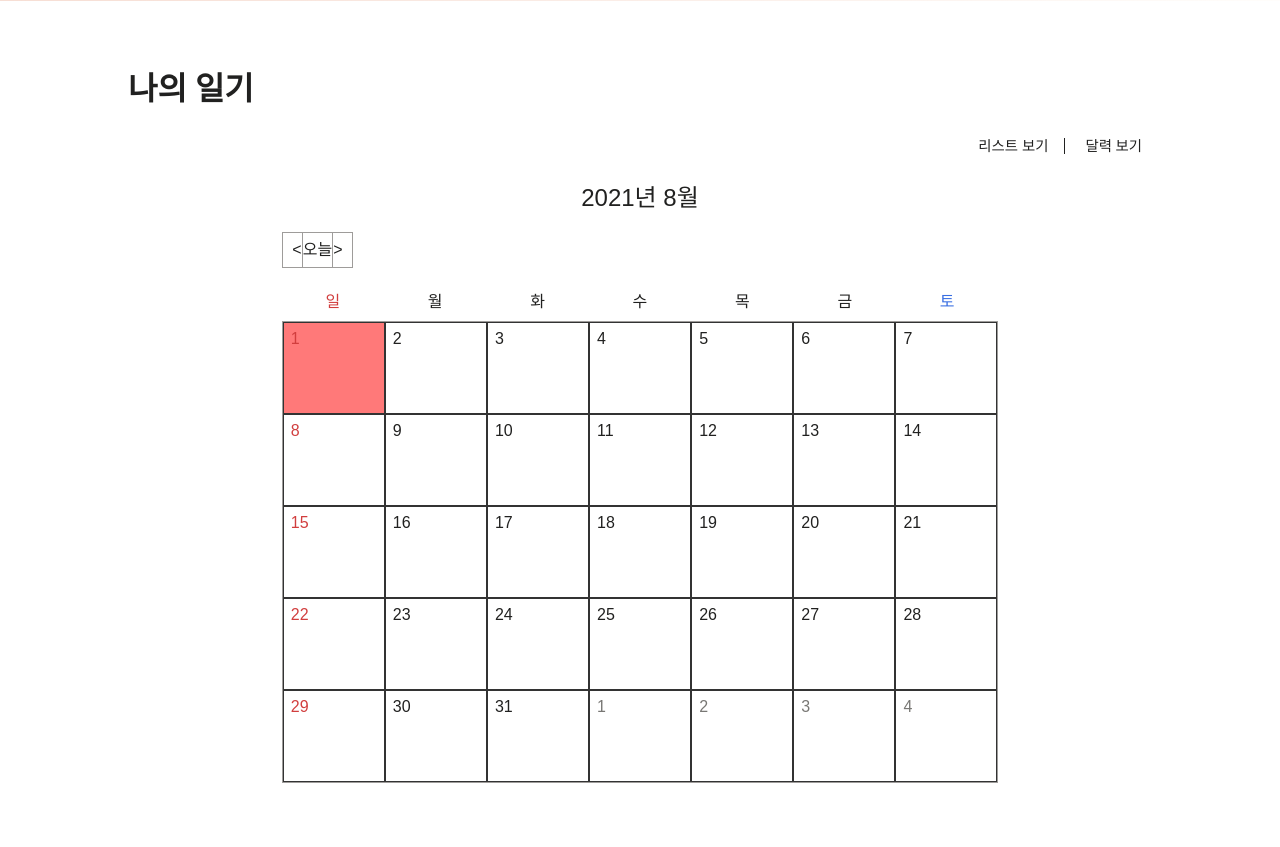
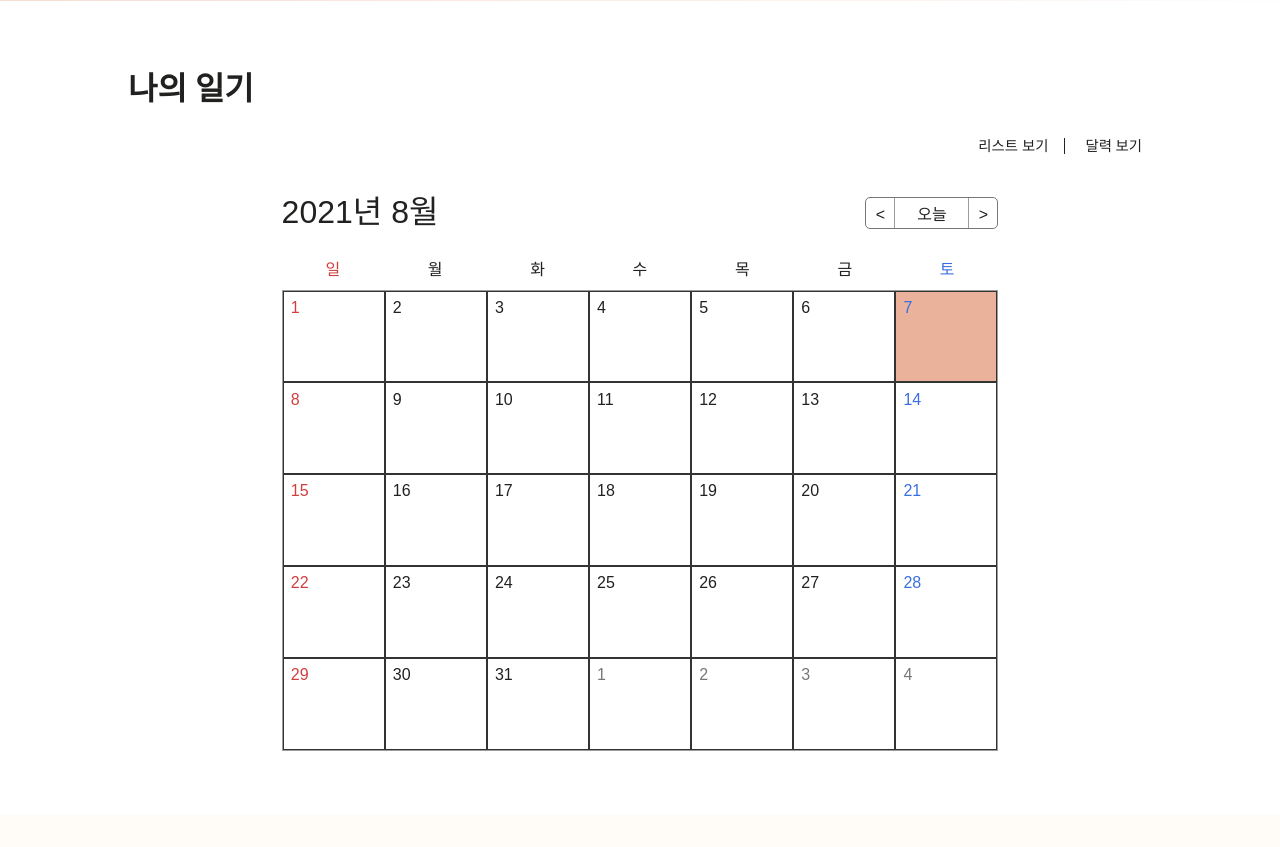
Before and after one commit to 2eum/musicdiary, a Django app: page /mypage/calendar in a window 1280 px wide. Shown: the part 471-1318 px from the top of the page. After the commit the page ends 1222 px from the top, so only its background shows below. Run offline with Django 3.2, Linux system fonts and the light colour scheme; some libraries are stand-ins or nearby versions; some web fonts are replaced.

Commit message:
calendar form complete

```diff
--- a/posts/static/css/calendarview.css
+++ b/posts/static/css/calendarview.css
@@ -4,28 +4,33 @@
 }
 
 .calendar_header {
-    /* display: inline-block; */
+    display: flex;
+    justify-content: space-between;
     align-items: center;
+    margin: 30px 0;
 }
 
-.calendar_nav {
-    width: 10%;
+.cal-nav {
+    /* width: 14%; */
     display : flex;
     flex-grow: 0;
     flex-shrink: 0;
     justify-content: center;
-    align-items: center;
-    border: 1px solid var(--mus-neutralgray);
+    /* align-items: center; */
+    border: 1px solid var(--mus-little-darkgray);
+    border-radius: 5px;
+    /* margin: 2% 43% 7% 43%; */
 }
 
 .year-month {
     text-align: center;
-    margin: 20px;
+    font-size: 2em;
+    /* margin: 20px; */
 }
 
 .nav-btn {
-    /* width: 28px;
-    height: 30px; */
+    width: 28px;
+    height: 30px;
     border: none;
     font-size: 16px;
     line-height: 34px;
@@ -35,6 +40,7 @@
 
 .go-today {
     /* width: 80%; */
+    width: 75px;
     border-left: 1px solid var(--mus-neutralgray);
     border-right: 1px solid var(--mus-neutralgray);
 }
@@ -76,7 +82,7 @@
 }
 
 .cal-day:nth-child(7n),
-.cal-date.cal-day:nth-child(7n) {
+.cal-date:nth-child(7n) {
     color: #396ee2;
 }
 
@@ -86,7 +92,7 @@
 
 .today {
     position: relative;
-    background-color: #ff1c1c96;
+    background-color: var(--mus-pink);
 }
 
 .selected {
--- a/posts/static/js/calendar/calendar.js
+++ b/posts/static/js/calendar/calendar.js
@@ -37,16 +37,22 @@ const renderCalendar = () => {
     dates.forEach((date, i) => {
         const condition = i >= firstDateIndex && i < lastDateIndex + 1 ?
             'this' : 'other';
-        dates[i] = `<div class="cal-date ${condition}">${date}</div>`;
+        dates[i] =
+            `<div class="cal-date ${condition}">
+                ${date}</div>
+            `;
     });
 
     document.querySelector('.cal-dates').innerHTML = dates.join('');
 
     const today = new Date();
+
     if(viewMonth === today.getMonth() && viewYear === today.getFullYear()) {
         for (let date of document.querySelectorAll('.this')) {
-            date.classList.add('today');
-            break;
+            if (+date.innerText === today.getDate()){
+                date.classList.add('today');
+                break;
+            }
         }
     }
 }; //renderCalendar
--- a/posts/templates/user-calendarview.html
+++ b/posts/templates/user-calendarview.html
@@ -37,10 +37,10 @@
                 <span class="cal-year"></span>년
                 <span class="cal-month"></span>월
             </div>
-            <div class="calendar_nav">
-                <button class="nav-btn go-prev">&lt;</button>
-                <button class="nav-btn go-today">오늘</button>
-                <button class="nav-btn go-next">&gt;</button>
+            <div class="cal-nav">
+                <button class="nav-btn go-prev" onclick="prevMonth()">&lt;</button>
+                <button class="nav-btn go-today" onclick="goToday()">오늘</button>
+                <button class="nav-btn go-next" onclick="nextMonth()">&gt;</button>
             </div>
         </div>
         <div class="calendar_main">
```
